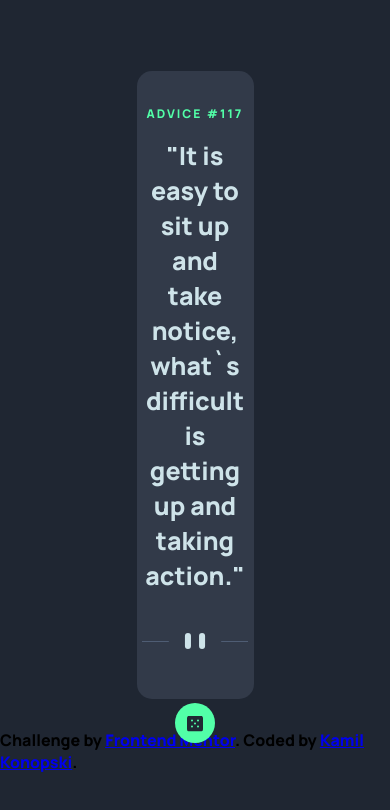
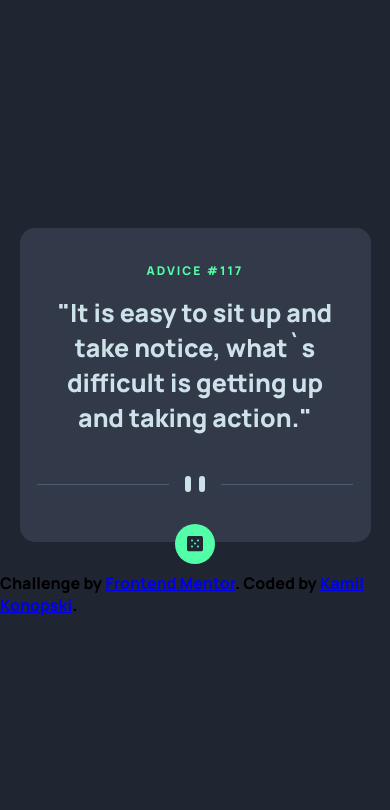
Before and after one commit to KamilKonopski/advice-generator-app-main, a plain HTML site: page index.html in a window 390 px wide. Drawn offline with Linux system fonts and the light colour scheme.

Commit message:
add mobile containter width

```diff
--- a/scss/style.scss
+++ b/scss/style.scss
@@ -30,6 +30,10 @@ body {
 	text-align: center;
 	position: relative;
 	width: 30%;
+
+	@media screen and (max-width: 1023px) {
+		width: 90%;
+	}
 
 	.advice-content {
 		margin: 30px 0 15px;
```
Also changed, not shown: css/style.min.css, 1 other file.
